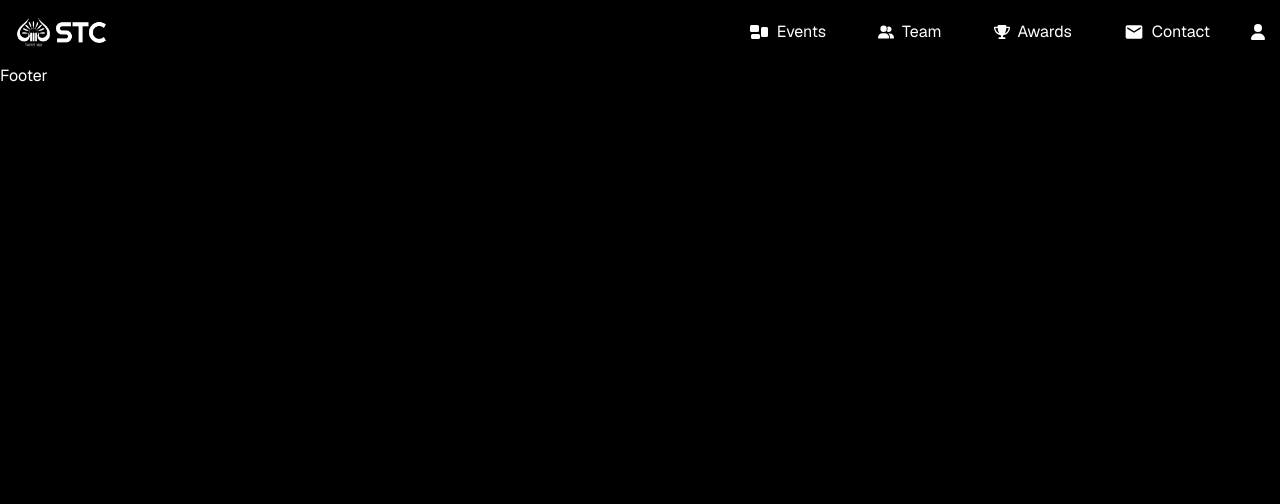
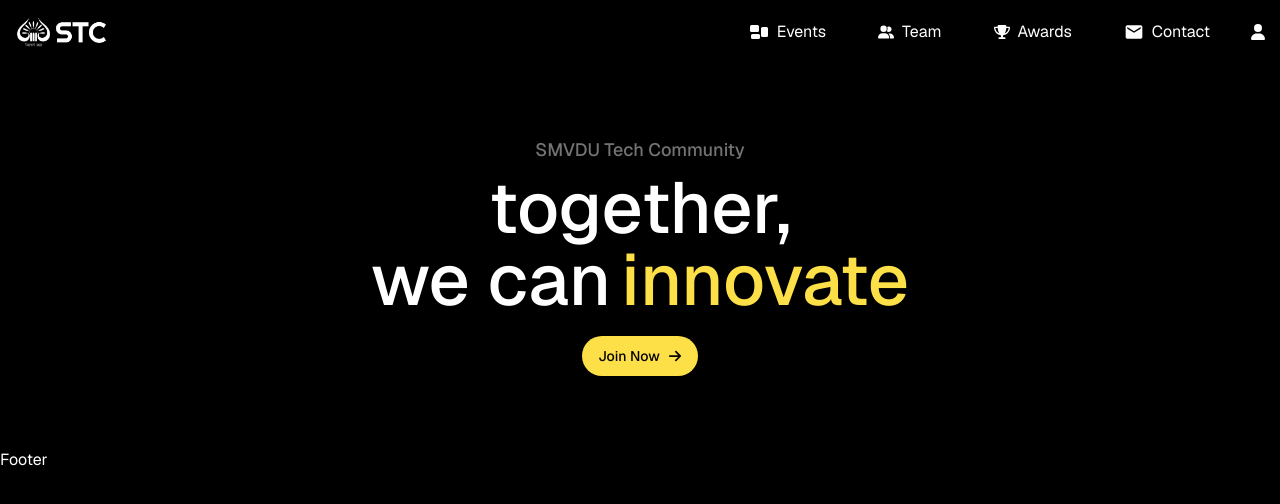
Before and after one commit to adityasays/stc-website, a Next.js app: page / in a window 1280 px wide. Shown: the top 504 px of the page. Built offline with nearby package versions, Linux system fonts and the light colour scheme.

Commit message:
created above the fold UI, No functions in it for now

```diff
--- a/package.json
+++ b/package.json
@@ -10,6 +10,7 @@
     "start": "next start"
   },
   "dependencies": {
+    "@radix-ui/react-slot": "^1.1.0",
     "@t3-oss/env-nextjs": "^0.10.1",
     "class-variance-authority": "^0.7.0",
     "clsx": "^2.1.1",
--- a/src/app/(home)/page.tsx
+++ b/src/app/(home)/page.tsx
@@ -1,7 +1,9 @@
+import AboveTheFold from "@/components/home/AboveTheFold";
+
 export default function HomePage() {
   return (
-    <main className="">
-      <p className="max-w-5xl"></p>
+    <main>
+      <AboveTheFold />
     </main>
   );
 }
--- a/src/components/home/AboveTheFold.tsx
+++ b/src/components/home/AboveTheFold.tsx
@@ -1,7 +1,59 @@
+"use client";
+import { useEffect, useState } from "react";
+import { Button } from "../ui/button";
+import { FaArrowRight } from "react-icons/fa6";
+
 export default function AboveTheFold() {
+  const words = ["create", "innovate", "develop", "learn"];
+  const [currentWord, setCurrentWord] = useState(words[0]);
+  const [fade, setFade] = useState(true);
+
+  useEffect(() => {
+    const interval = setInterval(() => {
+      setFade(false);
+      setTimeout(() => {
+        setCurrentWord((prevWord) => {
+          const currentIndex = words.indexOf(prevWord as string);
+          const nextIndex = (currentIndex + 1) % words.length;
+          return words[nextIndex];
+        });
+        setFade(true);
+      }, 500);
+    }, 3000);
+
+    return () => clearInterval(interval);
+  }, []);
+
   return (
-    <div>
-      <h1>AboveTheFold</h1>
-    </div>
+    <section>
+      <div className="flex min-h-96 w-full select-none flex-col items-center justify-center gap-y-4 text-5xl font-medium sm:text-6xl md:gap-y-2 lg:text-7xl">
+        <p className="text-sm text-neutral-500 sm:text-lg">
+          SMVDU Tech Community
+        </p>
+        <div className="w-fit pb-3 text-center transition-transform duration-700 ease-in-out">
+          <p>together,</p>
+          <p className="flex items-center justify-center transition-all duration-500">
+            <span
+              className="transition-all duration-500"
+              style={{ marginRight: "10px" }}
+            >
+              we can
+            </span>
+            <span
+              className={`text-yellow-300 transition-all duration-500 ${fade ? "opacity-100" : "opacity-0"}`}
+              style={{ display: "inline-block", textAlign: "center" }}
+            >
+              {currentWord}
+            </span>
+          </p>
+        </div>
+        <Button
+          className="rounded-full bg-yellow-300 text-black hover:bg-yellow-500"
+          size={"default"}
+        >
+          Join Now <FaArrowRight className="ml-2"/>
+        </Button>
+      </div>
+    </section>
   );
 }
--- /dev/null
+++ b/src/components/ui/button.tsx
@@ -0,0 +1,56 @@
+import * as React from "react"
+import { Slot } from "@radix-ui/react-slot"
+import { cva, type VariantProps } from "class-variance-authority"
+
+import { cn } from "@/lib/utils"
+
+const buttonVariants = cva(
+  "inline-flex items-center justify-center whitespace-nowrap rounded-md text-sm font-medium ring-offset-white transition-colors focus-visible:outline-none focus-visible:ring-2 focus-visible:ring-neutral-950 focus-visible:ring-offset-2 disabled:pointer-events-none disabled:opacity-50 dark:ring-offset-neutral-950 dark:focus-visible:ring-neutral-300",
+  {
+    variants: {
+      variant: {
+        default: "bg-neutral-900 text-neutral-50 hover:bg-neutral-900/90 dark:bg-neutral-50 dark:text-neutral-900 dark:hover:bg-neutral-50/90",
+        destructive:
+          "bg-red-500 text-neutral-50 hover:bg-red-500/90 dark:bg-red-900 dark:text-neutral-50 dark:hover:bg-red-900/90",
+        outline:
+          "border border-neutral-200 bg-white hover:bg-neutral-100 hover:text-neutral-900 dark:border-neutral-800 dark:bg-neutral-950 dark:hover:bg-neutral-800 dark:hover:text-neutral-50",
+        secondary:
+          "bg-neutral-100 text-neutral-900 hover:bg-neutral-100/80 dark:bg-neutral-800 dark:text-neutral-50 dark:hover:bg-neutral-800/80",
+        ghost: "hover:bg-neutral-100 hover:text-neutral-900 dark:hover:bg-neutral-800 dark:hover:text-neutral-50",
+        link: "text-neutral-900 underline-offset-4 hover:underline dark:text-neutral-50",
+      },
+      size: {
+        default: "h-10 px-4 py-2",
+        sm: "h-9 rounded-md px-3",
+        lg: "h-11 rounded-md px-8",
+        icon: "h-10 w-10",
+      },
+    },
+    defaultVariants: {
+      variant: "default",
+      size: "default",
+    },
+  }
+)
+
+export interface ButtonProps
+  extends React.ButtonHTMLAttributes<HTMLButtonElement>,
+    VariantProps<typeof buttonVariants> {
+  asChild?: boolean
+}
+
+const Button = React.forwardRef<HTMLButtonElement, ButtonProps>(
+  ({ className, variant, size, asChild = false, ...props }, ref) => {
+    const Comp = asChild ? Slot : "button"
+    return (
+      <Comp
+        className={cn(buttonVariants({ variant, size, className }))}
+        ref={ref}
+        {...props}
+      />
+    )
+  }
+)
+Button.displayName = "Button"
+
+export { Button, buttonVariants }
```
Also changed, not shown: 1 other file (tests, documents, lock files or other folders).
